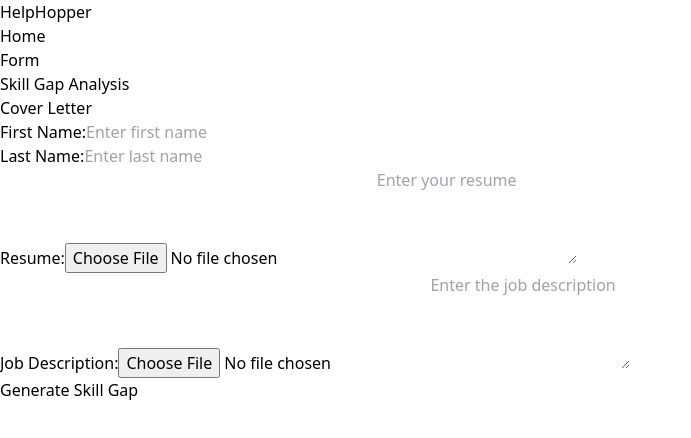
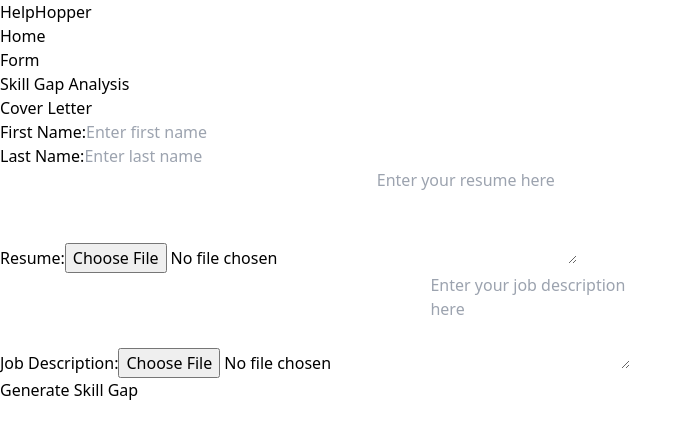
Before and after one commit to mahuzedada/helphopper, a React (Vite) app: page /form in a window 1280 px wide. Shown: the top 438 px of the page, without its empty margins (0-691 px from the left). Built offline with nearby package versions, Linux system fonts and the light colour scheme.

Commit message:
implemented DocumentInput.tsx and TextInput.tsx

```diff
--- a/src/pages/Form/DocumentInput.tsx
+++ b/src/pages/Form/DocumentInput.tsx
@@ -1,10 +1,83 @@
-interface DocumentInputProps {
-  label: string;
-  placeholder: string;
-  value: string;
-  onChange: (value: string) => void;
+/* eslint-disable @typescript-eslint/ban-ts-comment */
+import { useFormContext } from 'react-hook-form';
+import mammoth from 'mammoth';
+import InputProps from './InputProps';
+import * as pdfjsLib from 'pdfjs-dist';
+
+// @ts-ignore
+pdfjsLib.GlobalWorkerOptions.workerSrc =
+  'node_modules/pdfjs-dist/build/pdf.worker.js';
+
+export default function DocumentInput({
+  label,
+  fieldName,
+  placeholder,
+}: InputProps) {
+  const {
+    register,
+    formState: { errors },
+    trigger,
+    resetField,
+  } = useFormContext();
+  const handleFileChange = async (e) => {
+    const file = e.target.files[0];
+    if (file) {
+      const reader = new FileReader();
+      if (file.name.endsWith('.docx')) {
+        reader.onload = async (loadEvent) => {
+          const arrayBuffer = loadEvent.target.result;
+          // @ts-ignore
+          const result = await mammoth.extractRawText({
+            arrayBuffer: arrayBuffer,
+          });
+          resetField(fieldName, { defaultValue: result.value });
+        };
+
+        reader.readAsArrayBuffer(file);
+      } else if (file.name.endsWith('.pdf')) {
+        reader.onload = async (loadEvent) => {
+          // @ts-ignore
+          const data = new Uint8Array(loadEvent.target.result);
+          // @ts-ignore
+          const pdf = await pdfjsLib.getDocument(data).promise;
+          let text = '';
+          for (let i = 1; i <= pdf.numPages; i++) {
+            const page = await pdf.getPage(i);
+            const content = await page.getTextContent();
+            text += content.items.map((item) => item.str).join(' ') + '\n';
+          }
+          resetField(fieldName, { defaultValue: text });
+        };
+        reader.readAsArrayBuffer(file);
+      } else if (file.name.endsWith('.txt')) {
+        reader.onload = (loadEvent) => {
+          const text = loadEvent.target.result;
+          resetField(fieldName, { defaultValue: text });
+        };
+        reader.readAsText(file);
+      }
+      trigger(fieldName).then();
+    }
+  };
+  return (
+    <div className="mb-4">
+      <label className="block mb-2 font-bold">{label}:</label>
+      <input
+        type="file"
+        accept=".pdf, .doc, .docx, .txt"
+        onChange={handleFileChange}
+      />
+      <textarea
+        className="w-full px-3 py-2 border rounded-md"
+        rows="4"
+        placeholder={placeholder}
+        {...register(fieldName, { required: true })}
+      ></textarea>
+      {errors[fieldName] && (
+        <p className="text-red-600" role="alert">
+          Either upload or paste your {label} above{' '}
+        </p>
+      )}
+    </div>
+  );
 }
-
-export default function DocumentInput({ label }: DocumentInputProps) {
-  return <>{label}</>;
-}
--- /dev/null
+++ b/src/pages/Form/InputProps.ts
@@ -0,0 +1,5 @@
+export default interface InputProps {
+  label: string;
+  fieldName: string;
+  placeholder: string;
+}
--- /dev/null
+++ b/src/pages/Form/TextInput.tsx
@@ -0,0 +1,29 @@
+import InputProps from './InputProps';
+import { useFormContext } from 'react-hook-form';
+
+export default function TextInput({
+  label,
+  placeholder,
+  fieldName,
+}: InputProps) {
+  const {
+    register,
+    formState: { errors },
+  } = useFormContext();
+  return (
+    <div className="w-1/2 px-2">
+      <label className="block mb-2 font-bold">{label}:</label>
+      <input
+        type="text"
+        className="w-full px-3 py-2 border rounded-md"
+        placeholder={placeholder}
+        {...register(fieldName, { required: true })}
+      />
+      {errors.firstName?.type === 'required' && (
+        <p className="text-red-600" role="alert">
+          First name is required
+        </p>
+      )}
+    </div>
+  );
+}
--- a/src/pages/Form/index.tsx
+++ b/src/pages/Form/index.tsx
@@ -1,132 +1,32 @@
-/* eslint-disable @typescript-eslint/ban-ts-comment */
-import { useFormContext } from 'react-hook-form';
-
-import mammoth from 'mammoth';
-import * as pdfjsLib from 'pdfjs-dist';
 import { Link } from 'react-router-dom';
-
-// @ts-ignore
-pdfjsLib.GlobalWorkerOptions.workerSrc =
-  'node_modules/pdfjs-dist/build/pdf.worker.js';
+import DocumentInput from './DocumentInput';
+import TextInput from './TextInput';
 
 export default function Index() {
-  const {
-    register,
-    formState: { errors },
-    trigger,
-    resetField,
-  } = useFormContext();
-  const handleFileChange = async (e, fieldName: string) => {
-    const file = e.target.files[0];
-    if (file) {
-      const reader = new FileReader();
-      if (file.name.endsWith('.docx')) {
-        reader.onload = async (loadEvent) => {
-          const arrayBuffer = loadEvent.target.result;
-          // @ts-ignore
-          const result = await mammoth.extractRawText({
-            arrayBuffer: arrayBuffer,
-          });
-          resetField(fieldName, { defaultValue: result.value });
-        };
-
-        reader.readAsArrayBuffer(file);
-      } else if (file.name.endsWith('.pdf')) {
-        reader.onload = async (loadEvent) => {
-          // @ts-ignore
-          const data = new Uint8Array(loadEvent.target.result);
-          // @ts-ignore
-          const pdf = await pdfjsLib.getDocument(data).promise;
-          let text = '';
-          for (let i = 1; i <= pdf.numPages; i++) {
-            const page = await pdf.getPage(i);
-            const content = await page.getTextContent();
-            text += content.items.map((item) => item.str).join(' ') + '\n';
-          }
-          resetField(fieldName, { defaultValue: text });
-        };
-        reader.readAsArrayBuffer(file);
-      } else if (file.name.endsWith('.txt')) {
-        reader.onload = (loadEvent) => {
-          const text = loadEvent.target.result;
-          resetField(fieldName, { defaultValue: text });
-        };
-        reader.readAsText(file);
-      }
-      trigger(fieldName).then();
-    }
-  };
-
   return (
     <div className="md:w-1/2 p-6">
       <div className="flex flex-wrap -mx-2 mb-4">
-        <div className="w-1/2 px-2">
-          <label className="block mb-2 font-bold">First Name:</label>
-          <input
-            type="text"
-            className="w-full px-3 py-2 border rounded-md"
-            placeholder="Enter first name"
-            {...register('firstName', { required: true })}
-          />
-          {errors.firstName?.type === 'required' && (
-            <p className="text-red-600" role="alert">
-              First name is required
-            </p>
-          )}
-        </div>
-        <div className="w-1/2 px-2">
-          <label className="block mb-2 font-bold">Last Name:</label>
-          <input
-            type="text"
-            className="w-full px-3 py-2 border rounded-md"
-            placeholder="Enter last name"
-            {...register('lastName', { required: true })}
-          />
-          {errors.lastName?.type === 'required' && (
-            <p className="text-red-600" role="alert">
-              Last name is required
-            </p>
-          )}
-        </div>
+        <TextInput
+          label="First Name"
+          fieldName="firstName"
+          placeholder="Enter first name"
+        />
+        <TextInput
+          label="Last Name"
+          fieldName="lastName"
+          placeholder="Enter last name"
+        />
       </div>
-      <div className="mb-4">
-        <label className="block mb-2 font-bold">Resume:</label>
-        <input
-          type="file"
-          accept=".pdf, .doc, .docx, .txt"
-          onChange={(e) => handleFileChange(e, 'resumeText')}
-        />
-        <textarea
-          className="w-full px-3 py-2 border rounded-md"
-          rows="4"
-          placeholder="Enter your resume"
-          {...register('resumeText', { required: true })}
-        ></textarea>
-        {errors.resumeText && (
-          <p className="text-red-600" role="alert">
-            Either upload or paste your resume above{' '}
-          </p>
-        )}
-      </div>
-      <div className="mb-4">
-        <label className="block mb-2 font-bold">Job Description:</label>
-        <input
-          type="file"
-          accept=".pdf, .doc, .docx, .txt"
-          onChange={(e) => handleFileChange(e, 'jdText')}
-        />
-        <textarea
-          className="w-full px-3 py-2 border rounded-md"
-          rows="4"
-          placeholder="Enter the job description"
-          {...register('jdText', { required: true })}
-        ></textarea>
-        {errors.jdText && (
-          <p className="text-red-600" role="alert">
-            Either upload or paste the Job Description above{' '}
-          </p>
-        )}
-      </div>
+      <DocumentInput
+        label="Resume"
+        fieldName="resumeText"
+        placeholder="Enter your resume here"
+      />
+      <DocumentInput
+        label="Job Description"
+        fieldName="jdText"
+        placeholder="Enter your job description here"
+      />
       <button className="bg-blue-500 hover:bg-blue-600 text-white font-semibold py-2 px-4 rounded">
         <Link to="/skill-gap-analysis">Generate Skill Gap</Link>
       </button>
```
